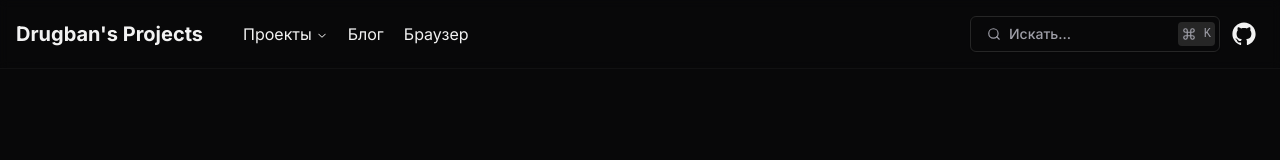
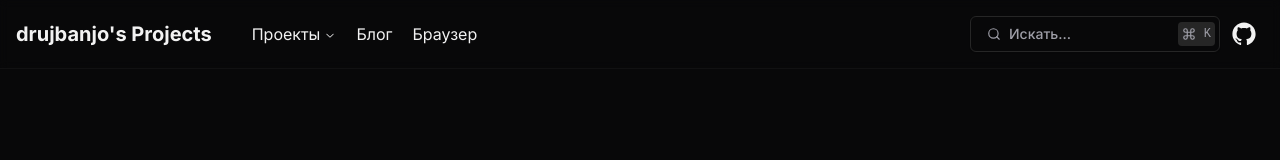
Before and after one commit to drujbanjo/drujbanjo, a Next.js app: page / in a window 1280 px wide. Shown: the top 160 px of the page. Built offline with nearby package versions, Linux system fonts and the light colour scheme.

Commit message:
rewrite: browser tag-toggle. (#7)

```diff
--- a/src/components/browser/browser.module.scss
+++ b/src/components/browser/browser.module.scss
@@ -59,8 +59,6 @@
 	position: relative;
 	border-radius: var(--radius);
 	background: transparent !important;
-	transition: background 0.2s;
-	padding: 1.25rem 1rem;
 	display: flex;
 	flex-direction: column;
 	align-items: center;
@@ -68,10 +66,7 @@
 	height: 100%;
 	gap: 0 !important;
 	cursor: pointer;
-
-	&:hover {
-		background: rgb(var(--muted-foreground) / 40%) !important;
-	}
+	padding: 0 !important;
 }
 
 .tag_toggle_button {
--- a/src/components/browser/browser.tsx
+++ b/src/components/browser/browser.tsx
@@ -151,7 +151,9 @@ export const BrowserTags: FC = () => {
 			))}
 			{data.length <= 7 ? (
 				<li className={styles.tag}>
-					<BrowserTagToggle />
+					<div className={styles.tag_link}>
+						<BrowserTagToggle />
+					</div>
 				</li>
 			) : null}
 		</ul>
--- a/src/components/header/header.tsx
+++ b/src/components/header/header.tsx
@@ -13,7 +13,7 @@ import {
 	navigationMenuTriggerStyle,
 } from "@/components/ui/navigation-menu"
 import { headerMenu } from "@/constants"
-import { githubConfig } from '@/configs'
+import { githubConfig } from "@/configs"
 import { cn } from "@/lib"
 import Image from "next/image"
 import { HeaderProps } from "./header.props"
@@ -26,7 +26,9 @@ export const Header: FC<HeaderProps> = ({ className }) => {
 			<Container large className={styles.container}>
 				<div className={styles.logo}>
 					<Link href={pagesConfig.home} className={styles.logo_link}>
-						<h3 className={styles.logo_label}>Drugban&apos;s Projects</h3>
+						<h3 className={styles.logo_label}>
+							{githubConfig.githubUserName}&apos;s Projects
+						</h3>
 					</Link>
 				</div>
 				<nav className={styles.nav}>
--- a/src/configs/github.ts
+++ b/src/configs/github.ts
@@ -1,4 +1,4 @@
-export class GithubConfig {
+class GithubConfig {
 	readonly githubAccount = "https://github.com/drujbanjo"
 	readonly githubUserName = "drujbanjo"
 	readonly repositoryUrl = "https://github.com/drujbanjo/drujbanjo"
```
